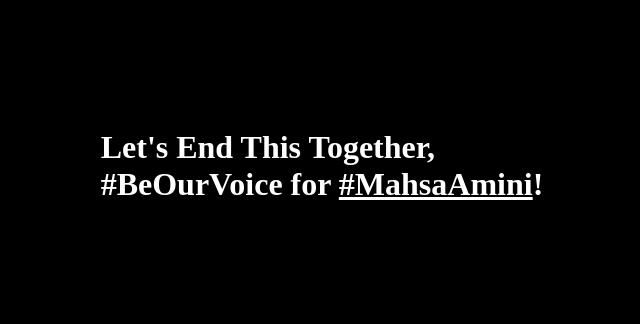
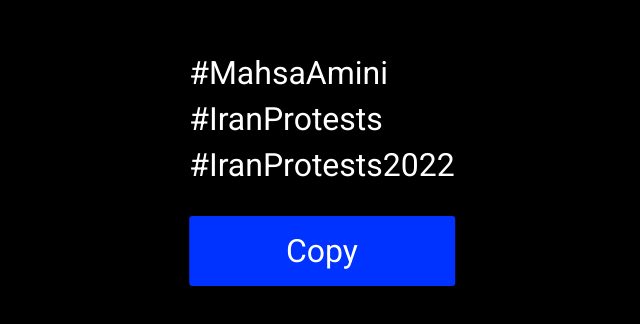
Before and after one commit to worldforiran/BeOurVoice, a React (Vite) app in the folder app/: page / in a window 1280 px wide. Shown: the part 234-558 px from the top of the page, without its empty margins (318-958 px from the left). Built offline with nearby package versions, Linux system fonts and the light colour scheme; the HTML template or start-up script is replaced by a standard one; a web font is replaced by a local one.

Commit message:
feat: english hashtags

```diff
--- a/app/package.json
+++ b/app/package.json
@@ -8,6 +8,7 @@
     "preview": "vite preview"
   },
   "dependencies": {
+    "classnames": "^2.3.2",
     "react": "^18.0.0",
     "react-dom": "^18.0.0"
   },
--- a/app/src/App.tsx
+++ b/app/src/App.tsx
@@ -1,14 +1,12 @@
-import React from 'react';
 import styles from './App.module.css';
+import Hashtags from './Hashtags';
 
 interface IProps {};
 
 function App({}: IProps) {
   return (
     <div>
-      <h1 className={styles.Title}>
-        Let's End This Together,
-        <br />#BeOurVoice for <a href="https://twitter.com/hashtag/MahsaAmini">#MahsaAmini</a>!</h1>
+      <Hashtags />
     </div>
   );
 }
--- /dev/null
+++ b/app/src/Hashtags/Hashtags.module.css
@@ -0,0 +1,32 @@
+.Hashtags {
+  position: absolute;
+  top: 50%;
+  left: 50%;
+  transform: translate(-50%, -50%);
+}
+
+.HashtagList {
+  list-style: none;
+  margin: 0;
+  padding: 0;
+  font-size: 2rem;
+}
+
+.HashtagList > li {
+  margin-top: 0.5rem;
+}
+
+.CopyButton {
+  padding: 1rem 2rem;
+  border: 0;
+  margin-top: 2rem;
+  background-color: #0033ff;
+  color: white;
+  font-size: 2rem;
+  text-align: center;
+  border-radius: 0.2rem;
+}
+
+.CopyButtonCopied {
+  background-color: #14ca14;
+}
--- /dev/null
+++ b/app/src/Hashtags/hashtagList.ts
@@ -0,0 +1,13 @@
+const persian = [
+  "مهسا_امینی",
+  "اعتصابات_سراسری",
+  "اعتراضات_سراسری",
+  "مرگ_بر_جمهوری_اسلامی",
+];
+
+const english = ["MahsaAmini", "IranProtests", "IranProtests2022"];
+
+export default {
+  persian,
+  english,
+};
--- /dev/null
+++ b/app/src/Hashtags/index.tsx
@@ -0,0 +1,38 @@
+import cx from 'classnames';
+import styles from './Hashtags.module.css';
+
+import list from './hashtagList';
+import { useCallback, useState } from 'react';
+
+interface IProps {};
+
+function Hashtags({ }: IProps) {
+  const [copied, setCopied] = useState(false);
+  const hashtags = list.english;
+
+  const copy = useCallback(() => {
+    const text = '\n\n' + hashtags.map(hashtag => '#' + hashtag).join('\n');
+    navigator.clipboard.writeText(text);
+    setCopied(true);
+    setTimeout(() => setCopied(false), 2000);
+  }, []);
+
+  return (
+    <div className={styles.Hashtags}>
+      <ul className={styles.HashtagList}>
+        {hashtags.map((hashtag: string, index: number) => (
+          <li key={index}>
+            #{hashtag}
+          </li>
+        ))}
+      </ul>
+      <div className={cx(styles.CopyButton, {
+        [styles.CopyButtonCopied]: copied
+      })} onClick={copy}>
+        {copied ? 'Copied!' : 'Copy'}
+      </div>
+    </div>
+  );
+}
+
+export default Hashtags;
```
Also changed, not shown: 1 other file (tests, documents, lock files or other folders).
